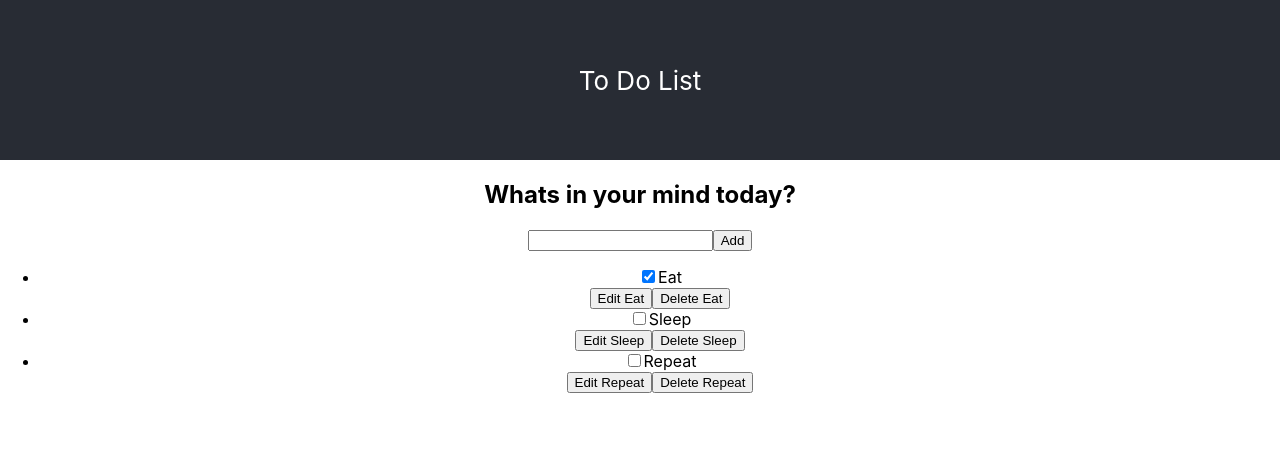
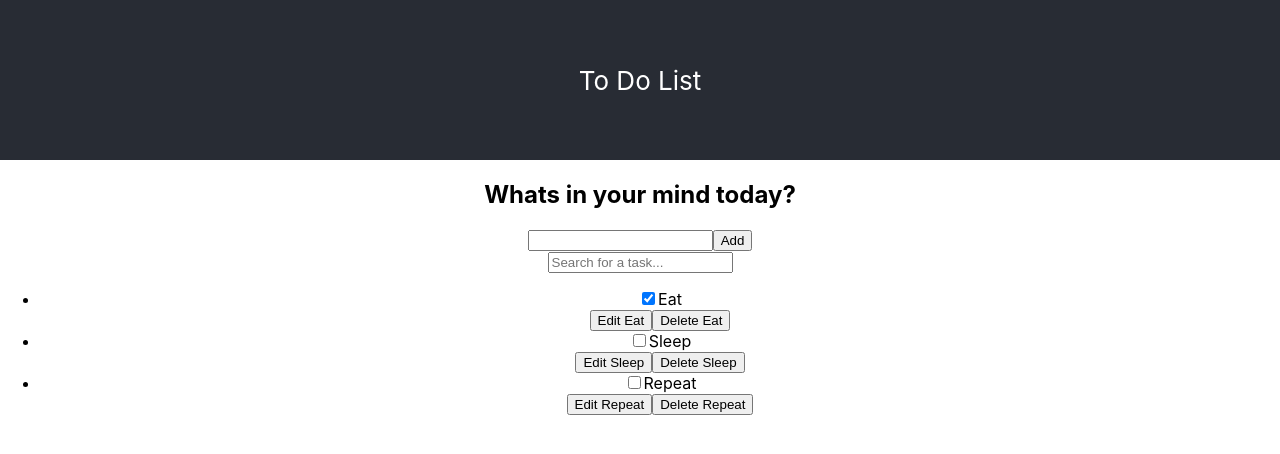
Before and after one commit to yichenzhaonb/to-do-list, a React (Create React App) app: page / in a window 1280 px wide. Shown: the top 454 px of the page. Built offline with nearby package versions, Linux system fonts and the light colour scheme.

Commit message:
add deploy

```diff
--- a/package.json
+++ b/package.json
@@ -2,10 +2,12 @@
   "name": "to-do-list",
   "version": "0.1.0",
   "private": true,
+  "homepage": "https://auhungryproject.github.io/todo",
   "dependencies": {
     "@testing-library/jest-dom": "^4.2.4",
     "@testing-library/react": "^9.5.0",
     "@testing-library/user-event": "^7.2.1",
+    "gh-pages": "^3.1.0",
     "nanoid": "^3.1.12",
     "react": "^16.13.1",
     "react-dom": "^16.13.1",
@@ -15,7 +17,9 @@
     "start": "react-scripts start",
     "build": "react-scripts build",
     "test": "react-scripts test",
-    "eject": "react-scripts eject"
+    "eject": "react-scripts eject",
+    "predeploy": "npm run build",
+    "deploy": "gh-pages -b master -d build"
   },
   "eslintConfig": {
     "extends": "react-app"
--- a/src/App.js
+++ b/src/App.js
@@ -2,30 +2,32 @@ import React, { useState } from 'react';
 import './App.css';
 import Form from "./components/Form";
 import Todo from "./components/Todo";
+import Search from "./components/Search";
 import { nanoid } from "nanoid";
 
 
 function App(props) {
   const [tasks, setTasks] = useState(props.tasks);
+  const [keyword, setKeyword] = useState("");
 
-function addTask(name){
+  function addTask(name) {
     let newTask = {
-                id:"todo-" + nanoid(),
+      id: "todo-" + nanoid(),
       name: name,
-                complete:false
+      complete: false
     };
 
-  setTasks([...tasks,newTask]);
+    setTasks([...tasks, newTask]);
 
   }
 
-function editTask(id,newName){
+  function editTask(id, newName) {
 
-   const editedTasks = tasks.map(task=>{
+    const editedTasks = tasks.map(task => {
 
-   if(id===task.id){
+      if (id === task.id) {
 
-    return {...task, name: newName};
+        return { ...task, name: newName };
       }
       return task;
 
@@ -34,22 +36,27 @@ function editTask(id,newName){
     setTasks(editedTasks);
   }
 
-function deleteTask(id){
+  function deleteTask(id) {
 
-  const remainTasks = tasks.filter(task=> task.id!==id);
-
+    const remainTasks = tasks.filter(task => task.id !== id);
     setTasks(remainTasks);
 
   }
 
-const taskList = tasks.map(task => (
+  function filterTask(keyword) {
+    setKeyword(keyword);
+  }
+
+
+
+  const taskList = tasks.filter(task => keyword ? task.name.includes(keyword): true).map(task => (
     <Todo
       id={task.id}
       name={task.name}
       completed={task.completed}
       key={task.id}
-    deleteTask = {deleteTask}
-    editTask = {editTask}
+      deleteTask={deleteTask}
+      editTask={editTask}
     />
   ));
 
@@ -62,7 +69,8 @@ const taskList = tasks.map(task => (
         </p>
       </header>
       <div className="Content">
-        <Form addTask= {addTask} />
+        <Form addTask={addTask} />
+        <Search filterTask={filterTask} />
         <ul
           className="todo-list stack-large stack-exception"
           aria-labelledby="list-heading"
--- /dev/null
+++ b/src/components/Search.js
@@ -0,0 +1,27 @@
+import React, { useState } from "react";
+
+function Search(props){
+    const [keyword,setKeyword] = useState('');
+    function handleChange(e){
+        console.log(e.target.value);
+        setKeyword (e.target.value);
+        props.filterTask(e.target.value);
+    }
+
+    return (
+          <input
+            type="text"
+            id="new-todo-search"
+            className="input input__lg"
+            name="text"
+            autoComplete="off"
+            placeholder ="Search for a task..."
+            value={keyword}
+            onChange={handleChange}
+          />
+
+      );
+
+}
+
+export default Search;
```
Also changed, not shown: 2 other files (tests, documents, lock files or other folders). Lines whose indentation alone changed are shown as unchanged.
